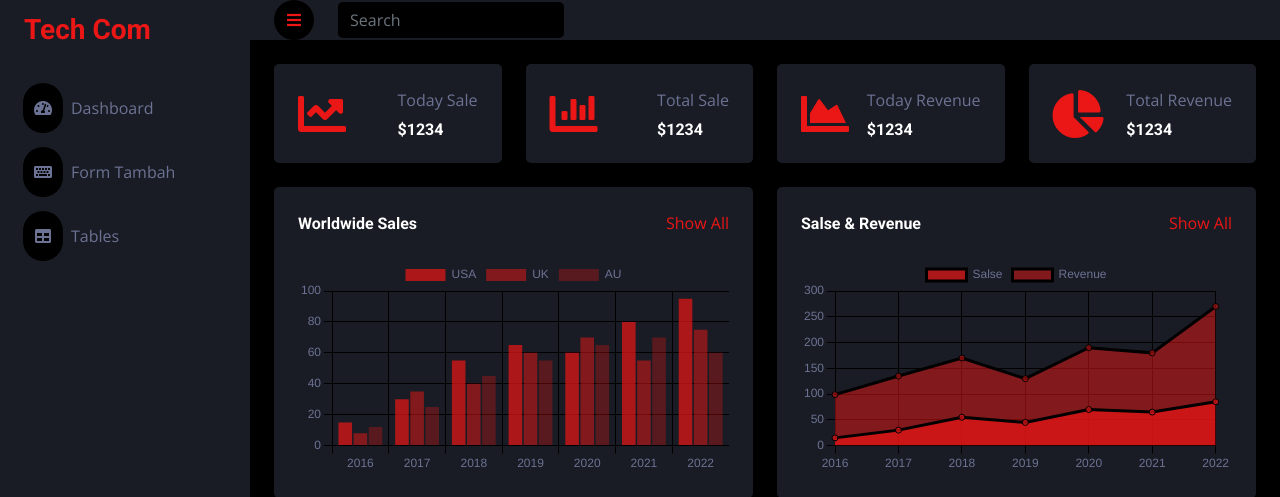
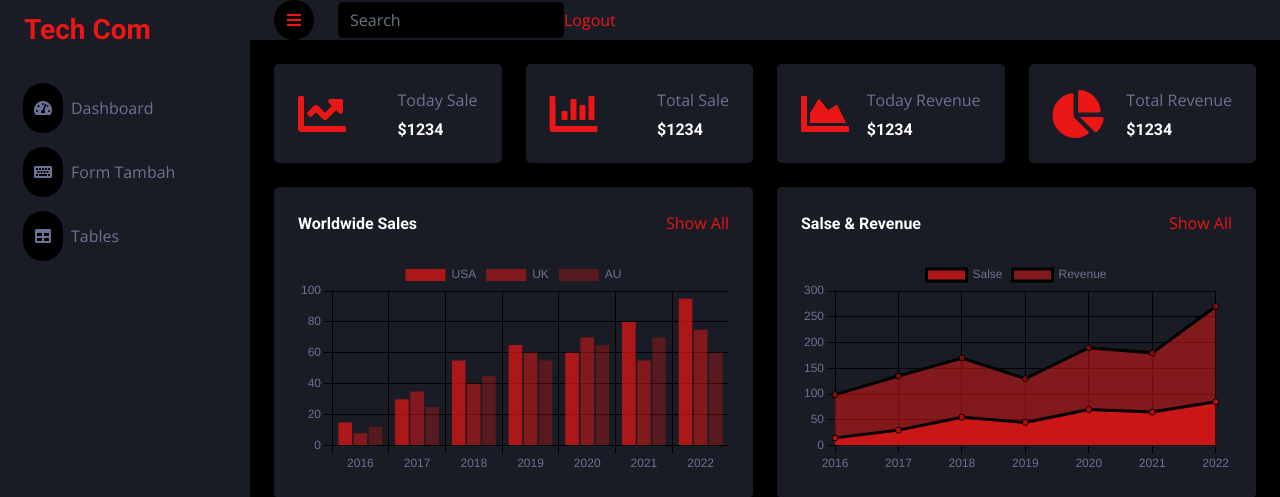
Before and after one commit to 481n4y4/Kelompok1-TA, a PHP site: page / in a window 1280 px wide. Shown: the top 497 px of the page. Run offline with PHP 8.4, Linux system fonts and the light colour scheme; some libraries are stand-ins or nearby versions.

Commit message:
menambahkan logout dan mengganti warna

```diff
--- a/css/register.css
+++ b/css/register.css
@@ -42,7 +42,7 @@ button {
 }
 
 button:hover {
-  background: #3f51b5;
+  background: #ff1717;
 }
 
 a {
--- a/layout/header.php
+++ b/layout/header.php
@@ -70,5 +70,8 @@
                 <form class="d-none d-md-flex ms-4">
                     <input class="form-control bg-dark border-0" type="search" placeholder="Search">
                 </form>
+                <form>
+                    <a href="logout.php">Logout</a>
+                </form>
             </nav>
             <!-- Navbar End -->
```
